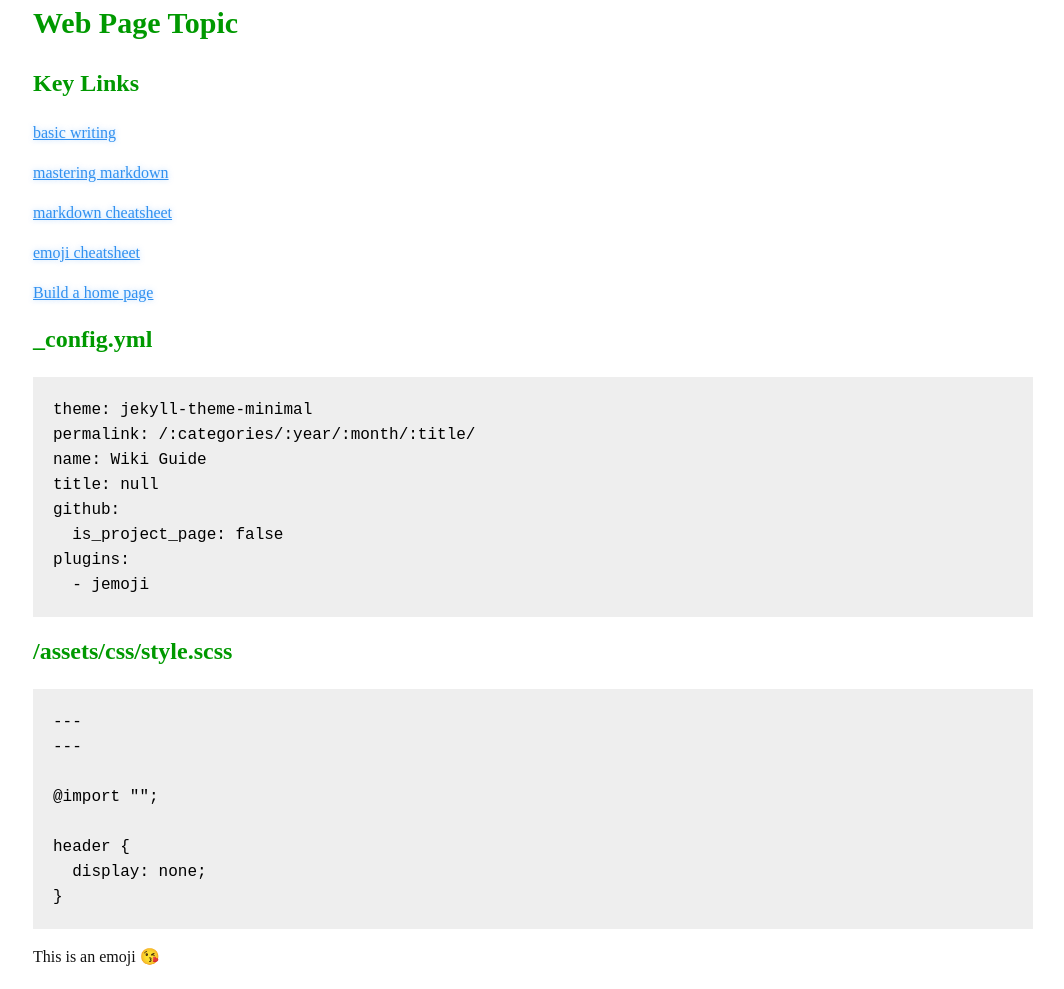
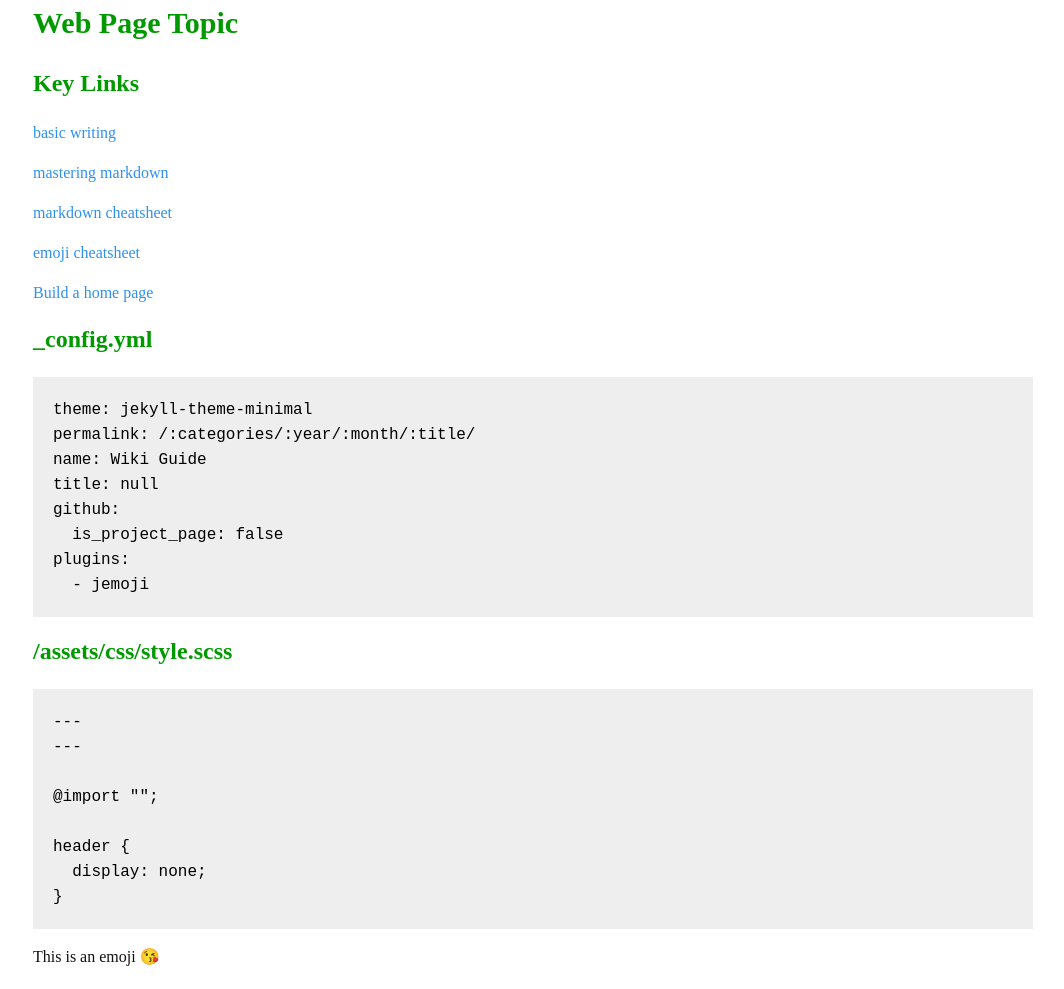
Before and after one commit to profphillips/wikibasics, a Jekyll site: the page built from index.md, in a window 1280 px wide. Shown: the whole page, without its empty margins (107-1171 px from the left). Built offline with Jekyll 4.4.1, drawn with Linux system fonts in a browser that asks for light colours; emoji names are drawn with the system emoji font; our own code applies the rules of GitHub Pages for plain Markdown files.

Commit message:
Update style.scss

```diff
--- a/assets/css/style.scss
+++ b/assets/css/style.scss
@@ -163,7 +163,8 @@ hr {
 a {
   color: $link-color;
  // color: #63c0f5;
-  text-shadow: 0 0 5px rgba(104, 182, 255, 0.5);
+  //text-shadow: 0 0 5px rgba(104, 182, 255, 0.5);
+  text-decoration: none;
 }
 
 // Clearfix
```
